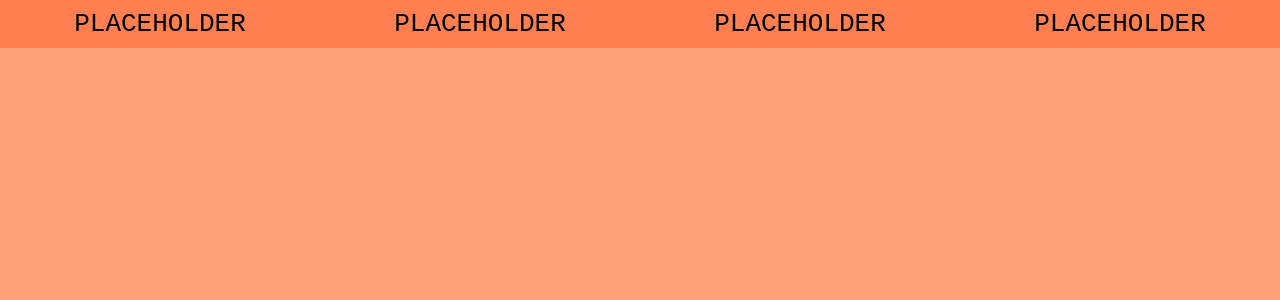
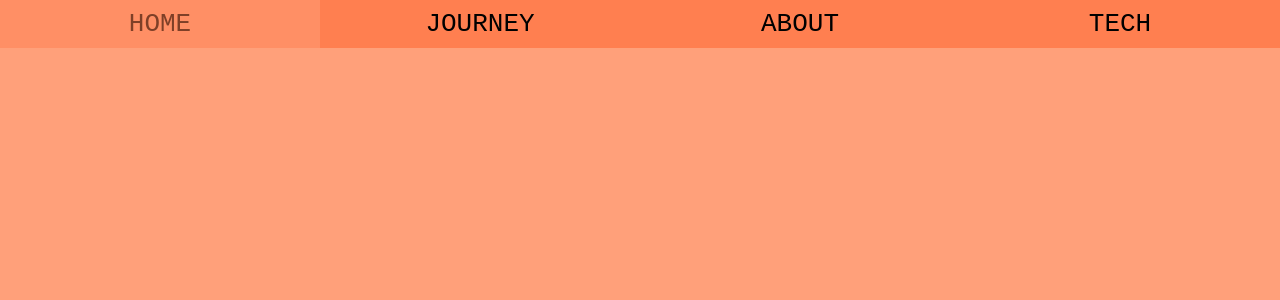
Before and after one commit to SriVinukonda/HarshaKarma, a React (Create React App) app in the folder harsha-karma/: page / in a window 1280 px wide. Shown: the top 300 px of the page. Built offline with nearby package versions, Linux system fonts and the light colour scheme.

Commit message:
Added hover animation

```diff
--- a/harsha-karma/src/components/Button.jsx
+++ b/harsha-karma/src/components/Button.jsx
@@ -5,7 +5,7 @@ function Button(props) {
   return (
 
     <div className='buttonBody'>
-        PLACEHOLDER
+        {props.buttonTitle}
     </div>
   );
 }
--- a/harsha-karma/src/components/NavBar.jsx
+++ b/harsha-karma/src/components/NavBar.jsx
@@ -4,10 +4,10 @@ import Button from './Button';
 function NavBar() {
   return (
     <div className='navBar'>
-      <Button/>
-      <Button/>
-      <Button/>
-      <Button/>
+      <Button buttonTitle="HOME"/>
+      <Button buttonTitle="JOURNEY"/>
+      <Button buttonTitle="ABOUT"/>
+      <Button buttonTitle="TECH"/>
     </div>
   );
 }
--- a/harsha-karma/src/styles/Button.css
+++ b/harsha-karma/src/styles/Button.css
@@ -9,5 +9,11 @@
     justify-content: center;
     align-items: center;
     color: black;
+    transition: 0.3s;
     /* border: 0.1vw black solid; */
 }
+
+.buttonBody:hover {
+    background-color: #FFA07A;
+    opacity: 0.5;
+}
```
